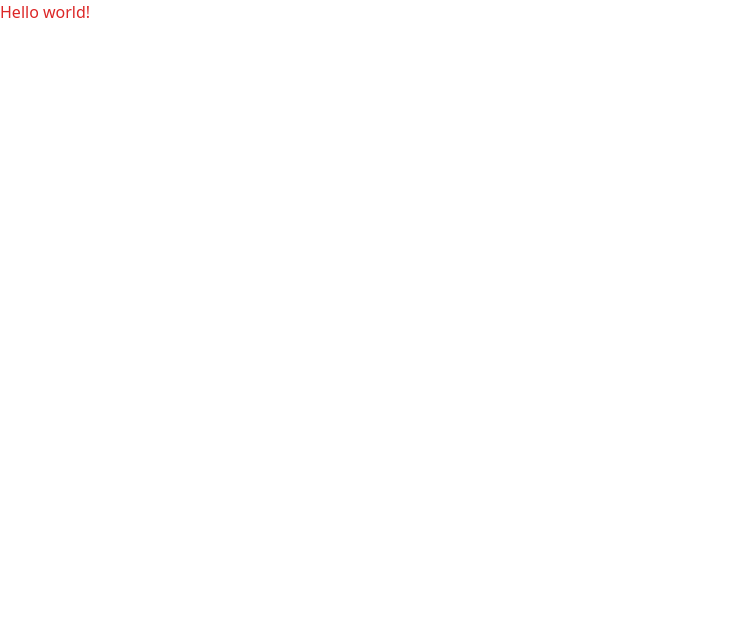
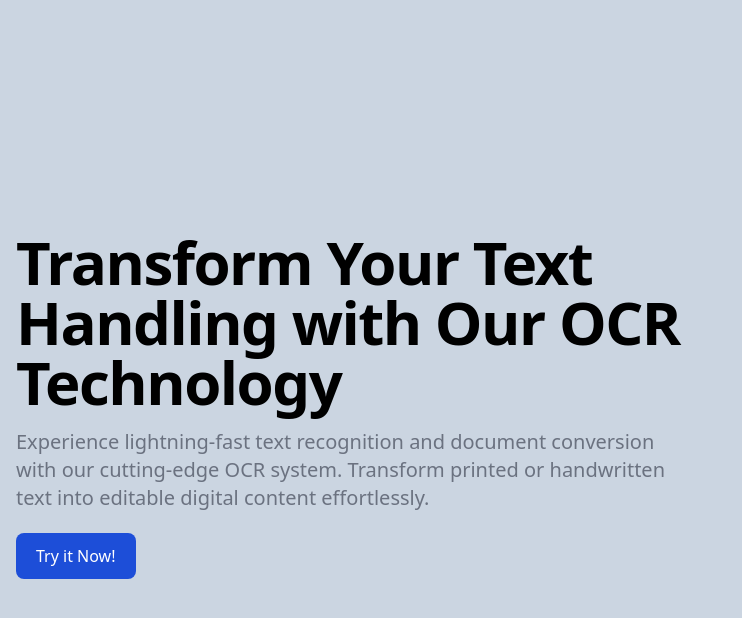
Before and after one commit to Saud-Alghamdi/ocr-system, a React (Vite) app: page / in a window 1280 px wide. Shown: the top 618 px of the page, without its empty margins (0-742 px from the left). Built offline with nearby package versions, Linux system fonts and the light colour scheme.

Commit message:
import layout component

```diff
--- a/src/App.tsx
+++ b/src/App.tsx
@@ -1,3 +1,7 @@
+import Layout from "./layouts/Layout";
+
 export default function App() {
-  return <h1 className="text-red-600">Hello world!</h1>;
+  return (
+    <Layout/>
+  );
 }
```
